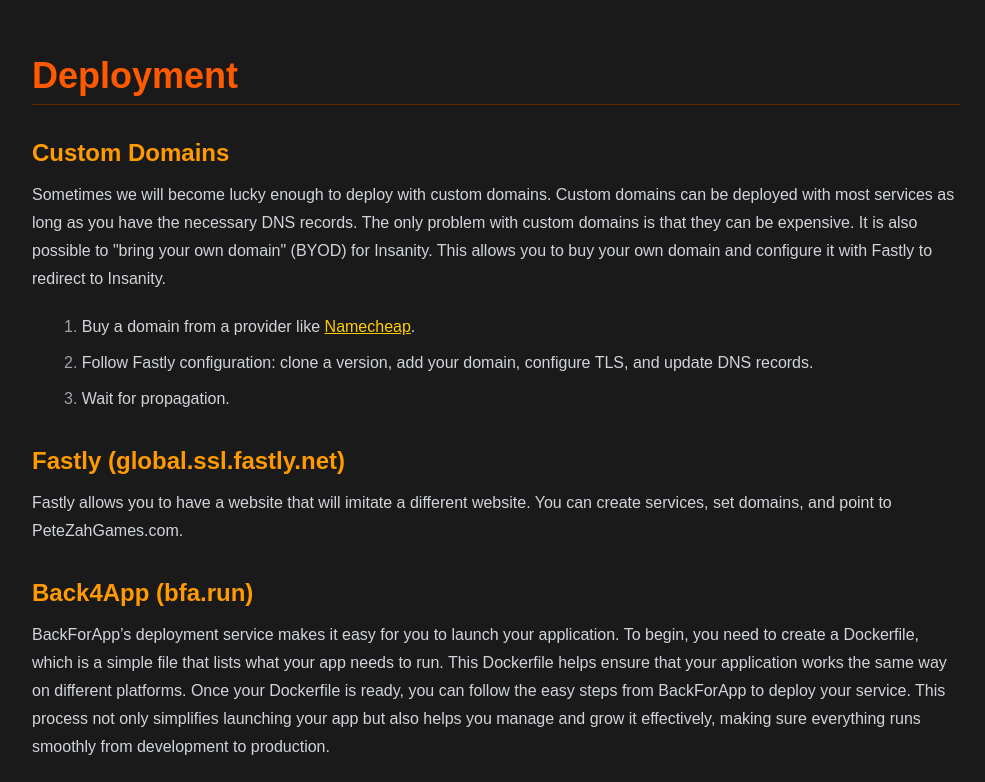
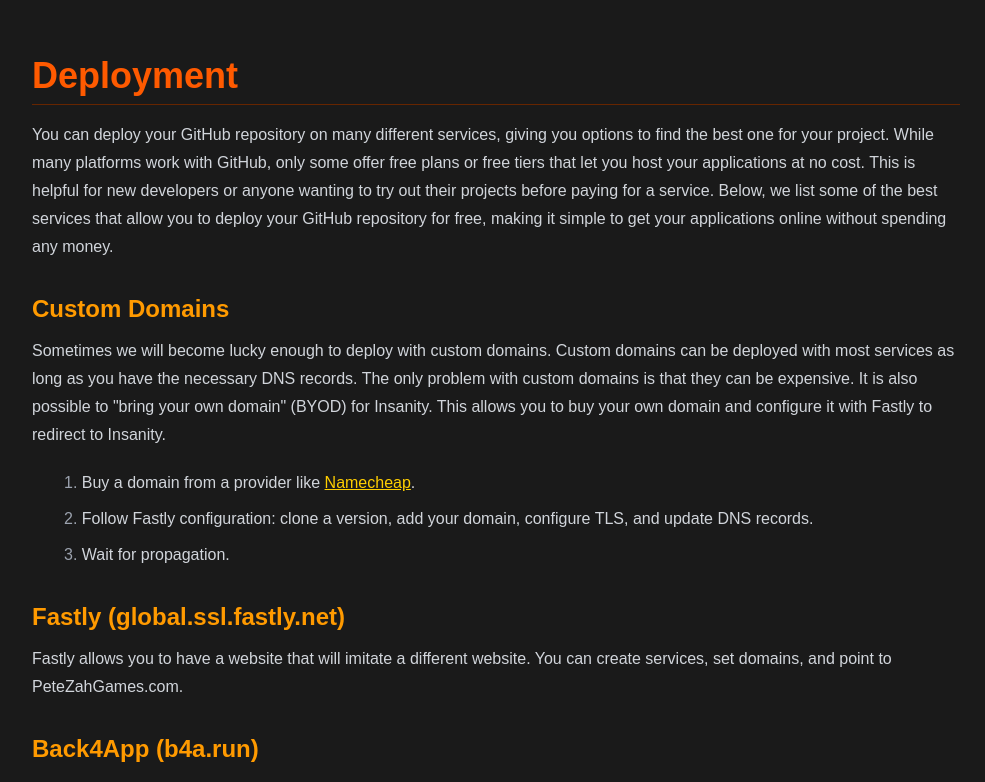
Before and after one commit to 321EZ123/PyroProgramming, a Next.js app: page /docs in a window 1280 px wide. Shown: the part 2680-3462 px from the top of the page, without its empty margins (288-1273 px from the left). Built offline with nearby package versions, Linux system fonts and the light colour scheme.

Commit message:
Update page.tsx

```diff
--- a/src/app/docs/page.tsx
+++ b/src/app/docs/page.tsx
@@ -116,6 +116,7 @@ export default function DocsPage() {
       </DocsSection>
 
       <DocsSection id="section-3" title="Deployment">
+        <p>You can deploy your GitHub repository on many different services, giving you options to find the best one for your project. While many platforms work with GitHub, only some offer free plans or free tiers that let you host your applications at no cost. This is helpful for new developers or anyone wanting to try out their projects before paying for a service. Below, we list some of the best services that allow you to deploy your GitHub repository for free, making it simple to get your applications online without spending any money.</p>
         <h3 id="item-3-1" className="text-2xl font-semibold text-secondary mt-8 mb-3 scroll-mt-20">Custom Domains</h3>
         <p>Sometimes we will become lucky enough to deploy with custom domains. Custom domains can be deployed with most services as long as you have the necessary DNS records. The only problem with custom domains is that they can be expensive. It is also possible to "bring your own domain" (BYOD) for Insanity. This allows you to buy your own domain and configure it with Fastly to redirect to Insanity.</p>
         <ol className="list-decimal list-inside my-4 space-y-2">
@@ -125,7 +126,7 @@ export default function DocsPage() {
         </ol>
         <h3 id="item-3-2" className="text-2xl font-semibold text-secondary mt-8 mb-3 scroll-mt-20">Fastly (global.ssl.fastly.net)</h3>
         <p>Fastly allows you to have a website that will imitate a different website. You can create services, set domains, and point to PeteZahGames.com.</p>
-        <h3 id="item-3-3" className="text-2xl font-semibold text-secondary mt-8 mb-3 scroll-mt-20">Back4App (bfa.run)</h3>
+        <h3 id="item-3-3" className="text-2xl font-semibold text-secondary mt-8 mb-3 scroll-mt-20">Back4App (b4a.run)</h3>
         <p>BackForApp’s deployment service makes it easy for you to launch your application. To begin, you need to create a Dockerfile, which is a simple file that lists what your app needs to run. This Dockerfile helps ensure that your application works the same way on different platforms. Once your Dockerfile is ready, you can follow the easy steps from BackForApp to deploy your service. This process not only simplifies launching your app but also helps you manage and grow it effectively, making sure everything runs smoothly from development to production.</p>
         <h3 id="item-3-4" className="text-2xl font-semibold text-secondary mt-8 mb-3 scroll-mt-20">Vercel (vercel.app)</h3>
         <p>Vercel's deployment service offers a straightforward way to launch your static websites and applications. To get started, you simply connect your GitHub or GitLab repository, and Vercel automatically detects your project settings. It specializes in static hosting, meaning it efficiently serves your pre-built files without the need for a backend server. Once you set up your project, you can deploy it with just a click. Vercel also makes it easy to manage updates, allowing you to push changes and see them live instantly. With Vercel, you can focus on creating your content while it handles the hosting and deployment seamlessly.</p>
```
